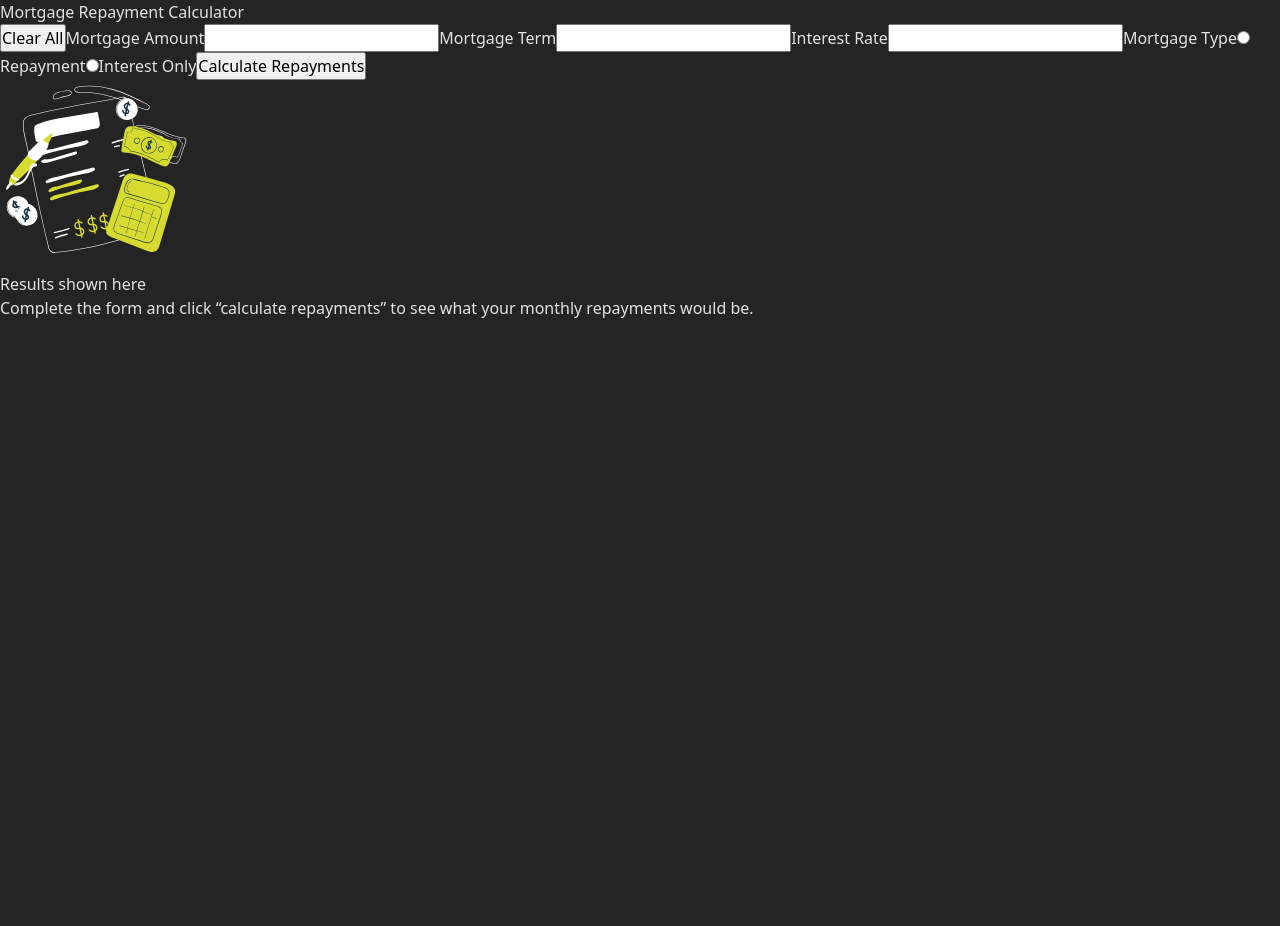
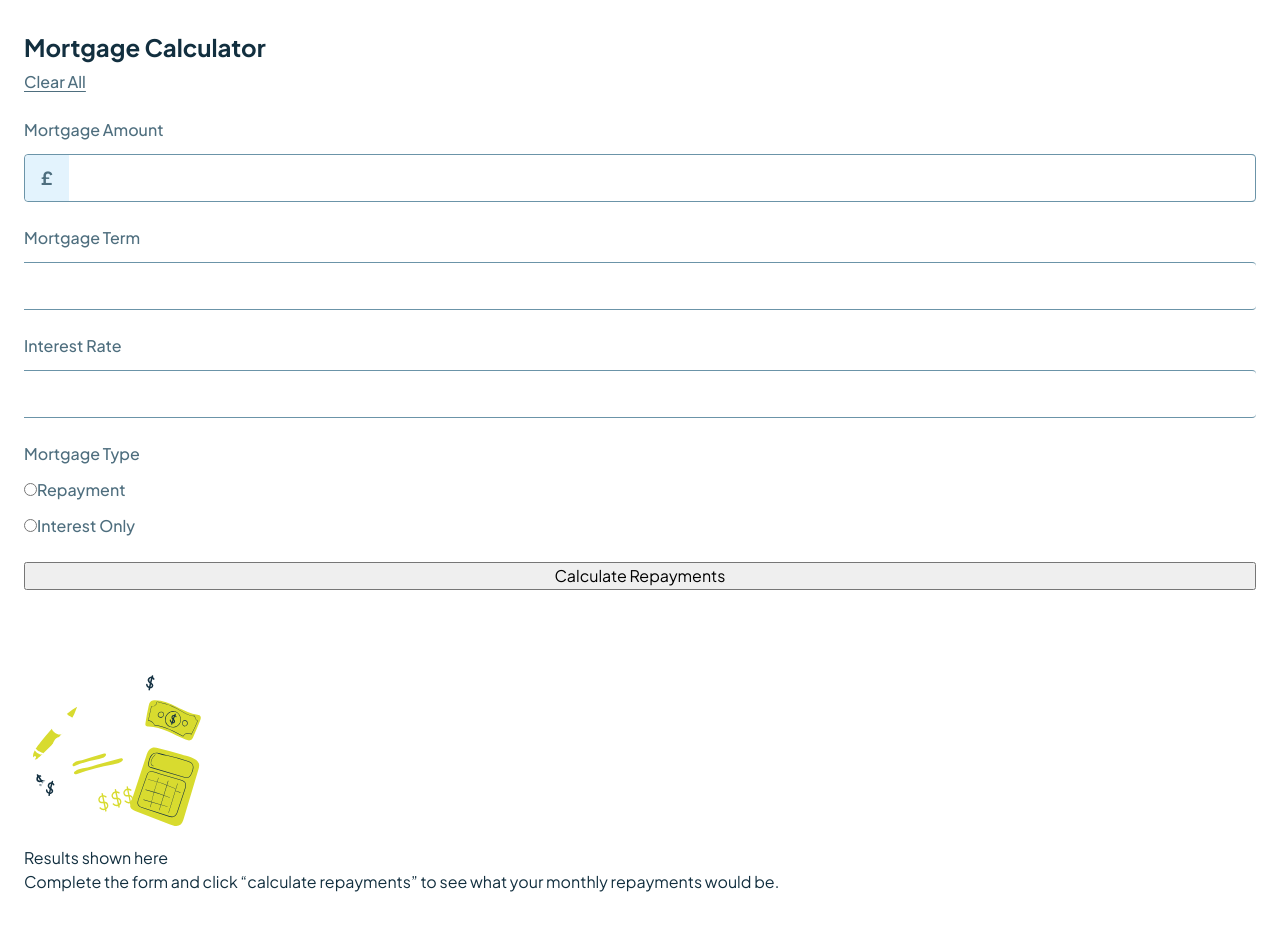
Before and after one commit to KaiWaldrant/fem-mort-repay-calc, a React (Vite) app: page / in a window 1280 px wide. Before the commit the page ends 800 px from the top, so only its background shows below. Built offline with nearby package versions, Linux system fonts and the light colour scheme.

Commit message:
WIP add form styling

```diff
--- a/src/App.tsx
+++ b/src/App.tsx
@@ -28,13 +28,16 @@ function App() {
 		setResult({ monthlyPayment, totalPayment })
 	}
 
+	const handleClear = () => {
+		setResult({ monthlyPayment: 0, totalPayment: 0 })
+	}
+
 	return (
 		<main>
-			<section>
-				<h1>Mortgage Repayment Calculator</h1>
-				<InputForm calcMortgage={calcMort} />
+			<section className="calculator">
+				<InputForm calcMortgage={calcMort} clearAll={handleClear} />
 			</section>
-			<section>
+			<section className="results">
 				<Result result={result} />
 			</section>
 		</main>
--- a/src/components/input-form.tsx
+++ b/src/components/input-form.tsx
@@ -2,6 +2,7 @@ import { useForm } from "react-hook-form"
 
 interface InputFormProps {
 	calcMortgage: (data: IFormInputs) => void
+	clearAll: () => void
 }
 
 export type IFormInputs = {
@@ -11,7 +12,7 @@ export type IFormInputs = {
 	mortgageType: "repayment" | "interest-only"
 }
 
-export default function InputForm({ calcMortgage }: InputFormProps) {
+export default function InputForm({ calcMortgage, clearAll }: InputFormProps) {
 	const {
 		register,
 		handleSubmit,
@@ -22,19 +23,31 @@ export default function InputForm({ calcMortgage }: InputFormProps) {
 		calcMortgage(data)
 	}
 
+	const onClear = () => {
+		clearAll()
+		reset()
+	}
+
 	return (
-		<form onSubmit={handleSubmit(onSubmit)}>
-			<button type="button" onClick={() => reset()}>
+		<form className="input-form" onSubmit={handleSubmit(onSubmit)}>
+			<div className="form-header">
+				<h1 className="form-title">Mortgage Calculator</h1>
+				<button className="clear-btn" type="button" onClick={() => onClear()}>
 					Clear All
 				</button>
+			</div>
+			<div className="form-content">
 				<label>
 					Mortgage Amount
+					<div className="input-group">
+						<p className="amount-unit">£</p>
 						<input
 							id="mortgageAmount"
 							type="number"
 							{...register("mortgageAmount", { required: true })}
 							aria-invalid={errors.mortgageAmount ? "true" : "false"}
 						/>
+					</div>
 				</label>
 				{errors.mortgageAmount?.type === "required" && (
 					<span>This field is required</span>
@@ -64,7 +77,8 @@ export default function InputForm({ calcMortgage }: InputFormProps) {
 				{errors.interestRate?.type === "required" && (
 					<span>This field is required</span>
 				)}
-			<label htmlFor="">Mortgage Type</label>
+				<div className="radio-group">
+					<p className="label">Mortgage Type</p>
 					<label>
 						<input
 							type="radio"
@@ -83,11 +97,14 @@ export default function InputForm({ calcMortgage }: InputFormProps) {
 						/>
 						Interest Only
 					</label>
-
 					{errors.mortgageType?.type === "required" && (
 						<span>This field is required</span>
 					)}
-			<button type="submit">Calculate Repayments</button>
+				</div>
+			</div>
+			<button className="form-btn" type="submit">
+				Calculate Repayments
+			</button>
 		</form>
 	)
 }
--- a/src/components/result.tsx
+++ b/src/components/result.tsx
@@ -14,7 +14,7 @@ export default function Result({ result }: ResultProps) {
 		<>
 			{result.monthlyPayment > 0 ? (
 				<>
-					<div className="result__header">
+					<div className="results-header">
 						<h2>Your results</h2>
 						<p>
 							Your results are shown below based on the information you
--- a/src/index.css
+++ b/src/index.css
@@ -1,13 +1,175 @@
+@font-face {
+	font-family: "PlusJakartaSans";
+	src: url("assets/fonts/PlusJakartaSans-VariableFont_wght.ttf")
+		format("truetype-variations");
+	font-style: normal;
+}
+
+@font-face {
+	font-family: "PlusJakartaSans";
+	src: url("assets/fonts/PlusJakartaSans-Italic-VariableFont_wght.ttf")
+		format("truetype-variations");
+	font-style: italic;
+}
+
 :root {
-	font-family: system-ui, Avenir, Helvetica, Arial, sans-serif;
-	line-height: 1.5;
-	font-weight: 400;
+	--clr-lime: hsl(61 70% 52%);
 
-	color: rgba(255, 255, 255, 0.87);
-	background-color: #242424;
+	--clr-slate-900: hsl(202 55% 16%);
+	--clr-slate-700: hsl(200 24% 40%);
+	--clr-slate-500: hsl(200 26% 54%);
+	--clr-slate-300: hsl(203 41% 72%);
+	--clr-slate-100: hsl(202 86% 94%);
+
+	--clr-white: hsl(0 0% 100%);
+
+	--clr-red: hsl(4 69% 50%);
+
+	-webkit-font-smoothing: antialiased;
+	-moz-osx-font-smoothing: grayscale;
 
 	font-synthesis: none;
+
 	text-rendering: optimizeLegibility;
-	-webkit-font-smoothing: antialiased;
-	-moz-osx-font-smoothing: grayscale;
 }
+
+body {
+	font-family: "PlusJakartaSans", sans-serif;
+	line-height: 1.5;
+	color: var(--clr-slate-900);
+	letter-spacing: 0px;
+
+	background-color: var(--clr-slate-100);
+}
+
+main {
+	display: grid;
+}
+
+section {
+	padding-block: 2rem;
+	padding-inline: 1.5rem;
+	background-color: var(--clr-white);
+}
+
+.input-form {
+	display: grid;
+	gap: 1.5rem;
+}
+
+.form-header {
+	display: grid;
+	gap: 0.5rem;
+}
+
+.form-title {
+	font-size: 1.5rem;
+	font-weight: 700;
+	line-height: 1.25;
+}
+
+.clear-btn {
+	all: unset;
+	font-weight: 500;
+	line-height: 1.5;
+	color: var(--clr-slate-700);
+	text-decoration: underline;
+	text-underline-offset: 0.1875rem;
+	cursor: pointer;
+
+	&:hover,
+	&:focus,
+	&:active {
+		color: var(--clr-slate-900);
+	}
+}
+
+.form-content {
+	display: grid;
+	gap: 1.5rem;
+
+	& > * {
+		display: grid;
+		gap: 0.75rem;
+	}
+}
+
+label,
+.label {
+	font-weight: 500;
+	color: var(--clr-slate-700);
+}
+
+input {
+	font-size: 1.125rem;
+	font-weight: 700;
+	line-height: 1.25;
+	color: var(--clr-slate-900);
+}
+
+.input-group {
+	display: flex;
+	align-items: center;
+	height: 48px;
+	border: 1px solid var(--clr-slate-500);
+	border-radius: 4px;
+
+	&:focus-within {
+		border: 1px solid var(--clr-lime);
+
+		& .amount-unit {
+			color: var(--clr-slate-900);
+			background-color: var(--clr-lime);
+		}
+
+		& input {
+			border-color: var(--clr-lime);
+		}
+	}
+}
+
+.amount-unit {
+	padding-block: 0.75rem;
+	padding-inline: 1rem;
+	font-size: 1.125rem;
+	font-weight: 700;
+	line-height: 1.25;
+	color: var(--clr-slate-700);
+	background-color: var(--clr-slate-100);
+	border-top-left-radius: 4px;
+	border-bottom-left-radius: 4px;
+}
+
+input[type="number"] {
+	width: 100%;
+	height: 48px;
+
+	padding-inline: 1rem;
+	overflow: visible;
+	color: var(--clr-slate-900);
+
+	border: 1px solid var(--clr-slate-500);
+	border-right: none;
+	border-left: none;
+	border-top-right-radius: 4px;
+	border-bottom-right-radius: 4px;
+
+	&:focus-visible {
+		outline: transparent;
+	}
+}
+
+input::-webkit-outer-spin-button,
+input::-webkit-inner-spin-button {
+	margin: 0;
+	-webkit-appearance: none;
+}
+
+#mortgageAmount::before {
+	position: absolute;
+	left: 0;
+	width: 44px;
+	height: 48px;
+	color: var(--clr-slate-700);
+	content: "£";
+}
```
Lines whose indentation alone changed are shown as unchanged.
